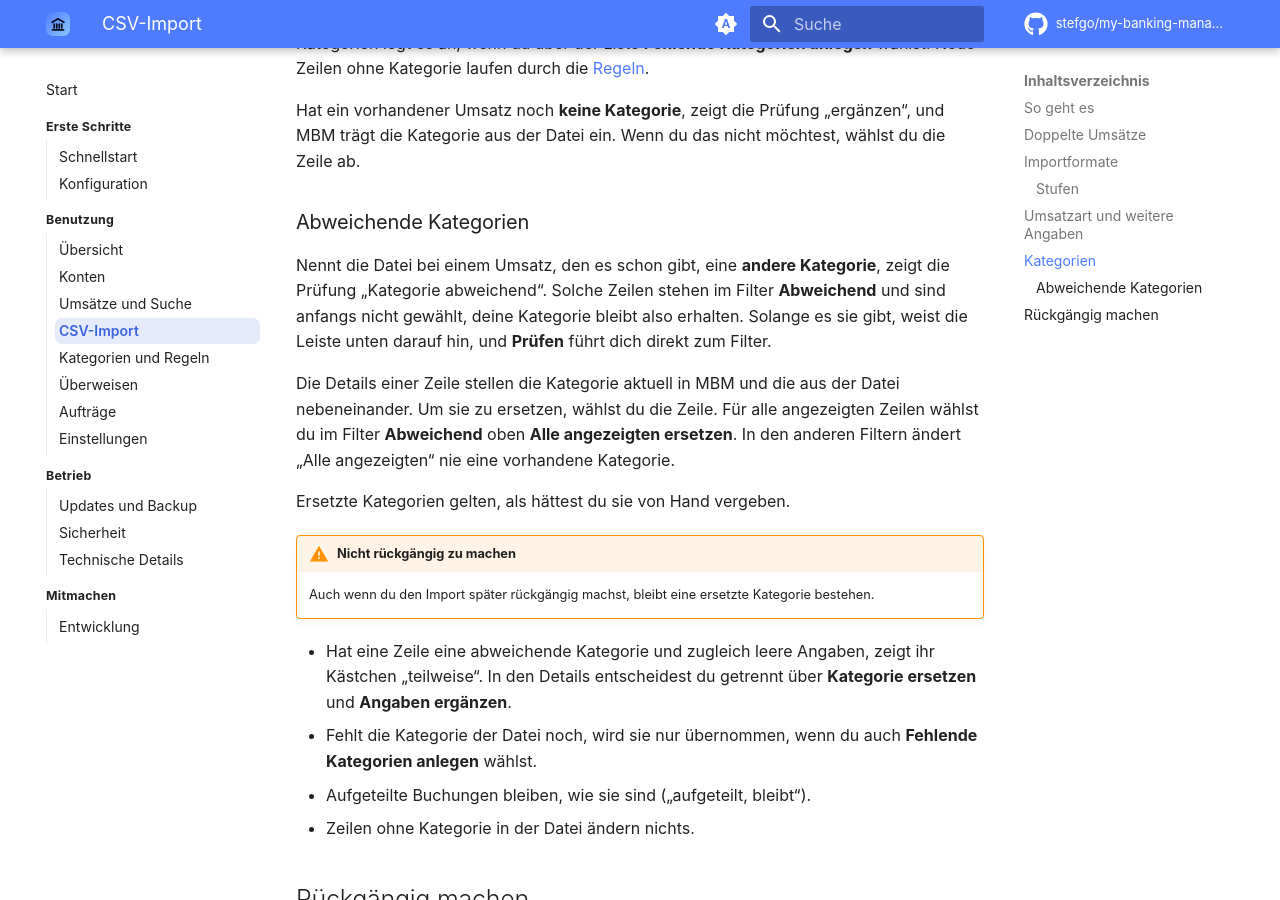
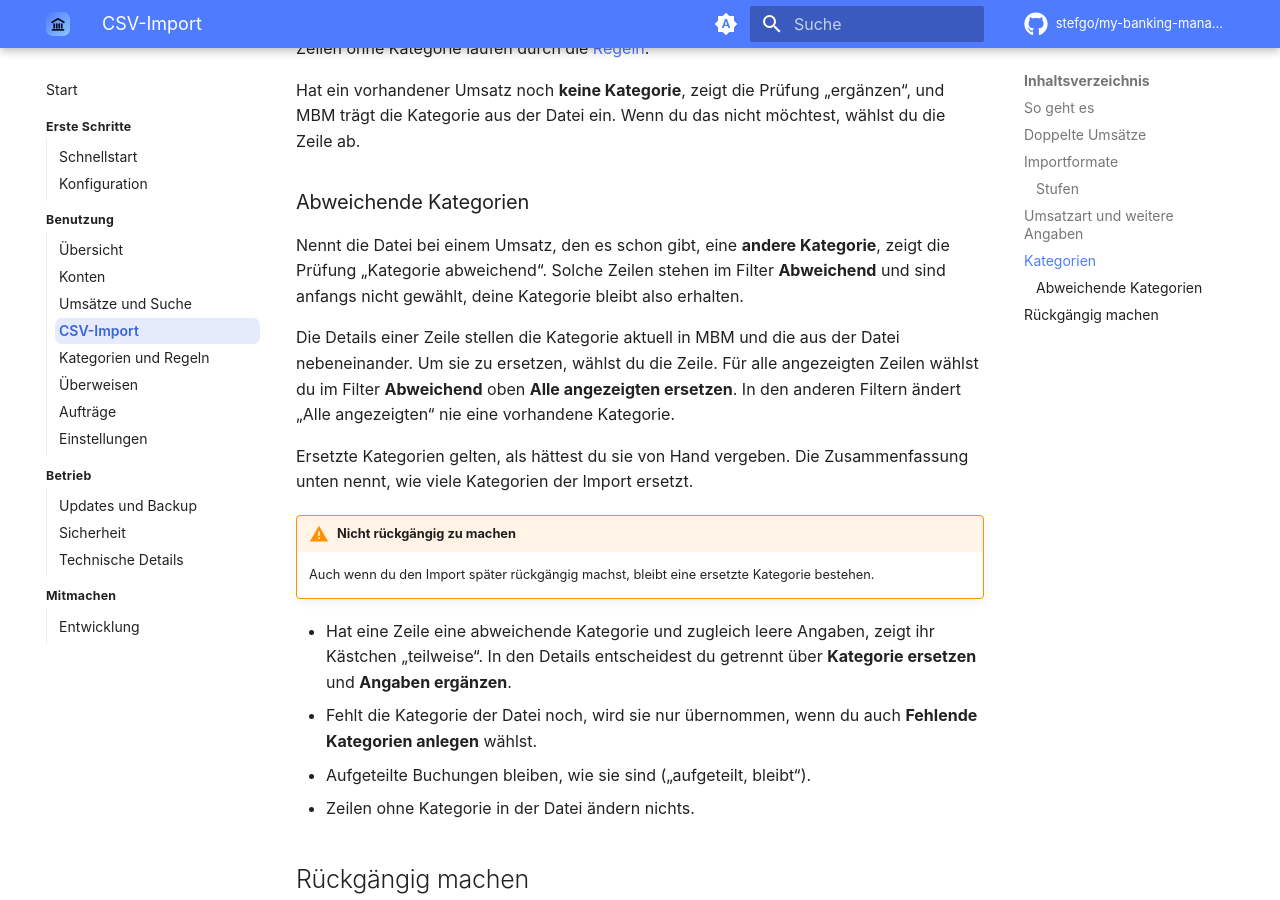
Before and after one commit to stefgo/my-banking-manager, an MkDocs documentation site: the page built from docs/guide/import.md, in a window 1280 px wide and 900 px high, scrolled down 4205 px. Built offline with MkDocs 1.6.1 and Material for MkDocs 9.7.7, drawn with Linux system fonts in a browser that asks for light colours; comment, search, counter and statistics services are not loaded.

Commit message:
fix(import): Doppelten Hinweis auf Abweichungen aus der Leiste entfernen
Der Filter „Abweichend“ zeigt die Konflikte bereits. Die Leiste nennt nur
noch in der Zusammenfassung, wie viele Kategorien ersetzt werden.

Co-Authored-By: Claude Opus 5.5 <noreply@anthropic.com>

```diff
--- a/clients/web/src/styles/app.css
+++ b/clients/web/src/styles/app.css
@@ -1068,8 +1068,8 @@ button.ctx-ic:hover, button.ctx-ic:focus-visible { box-shadow: inset 0 0 0 1.5px
 .rv-change.on.replace .rv-side.old:not(.rv-blank) span { color: var(--muted); text-decoration: line-through; }
 .rv-options { display: grid; gap: 8px; padding: 12px 16px; border: 1px solid var(--line-soft); border-radius: 12px; background: var(--surface); }
 .rv-part { padding-left: 122px; font-size: 13px; }
-.rv-bar-note { display: flex; flex-basis: 100%; align-items: center; justify-content: space-between; gap: 10px; font-size: 13px; }
-.rv-bar-note .warn { color: var(--warn); }
+.imp-bar > .rv-summary { white-space: normal; }
+.rv-summary b { color: var(--warn); font-weight: 500; }
 .cc-acc .mini { width: 26px; height: 26px; }
 .cc-acc-actions { display: flex; gap: 4px; justify-content: flex-end; }
 .cc-acc-main { min-width: 0; }
--- a/docs/guide/import.md
+++ b/docs/guide/import.md
@@ -130,15 +130,15 @@ Kategorie aus der Datei ein. Wenn du das nicht möchtest, wählst du die Zeile a
 
 Nennt die Datei bei einem Umsatz, den es schon gibt, eine **andere Kategorie**, zeigt die Prüfung
 „Kategorie abweichend“. Solche Zeilen stehen im Filter **Abweichend** und sind anfangs nicht gewählt,
-deine Kategorie bleibt also erhalten. Solange es sie gibt, weist die Leiste unten darauf hin, und
-**Prüfen** führt dich direkt zum Filter.
+deine Kategorie bleibt also erhalten.
 
 Die Details einer Zeile stellen die Kategorie aktuell in MBM und die aus der Datei nebeneinander. Um
 sie zu ersetzen, wählst du die Zeile. Für alle angezeigten Zeilen wählst du im Filter **Abweichend**
 oben **Alle angezeigten ersetzen**. In den anderen Filtern ändert „Alle angezeigten“ nie eine
 vorhandene Kategorie.
 
-Ersetzte Kategorien gelten, als hättest du sie von Hand vergeben.
+Ersetzte Kategorien gelten, als hättest du sie von Hand vergeben. Die Zusammenfassung unten nennt,
+wie viele Kategorien der Import ersetzt.
 
 !!! warning "Nicht rückgängig zu machen"
     Auch wenn du den Import später rückgängig machst, bleibt eine ersetzte Kategorie bestehen.
```
Also changed, not shown: .release/next.md (+2 -2 lines), clients/web/src/components/import/ImportReview.tsx (+7 -11 lines), docs/assets/screenshots/import-pruefen-dark.png.
